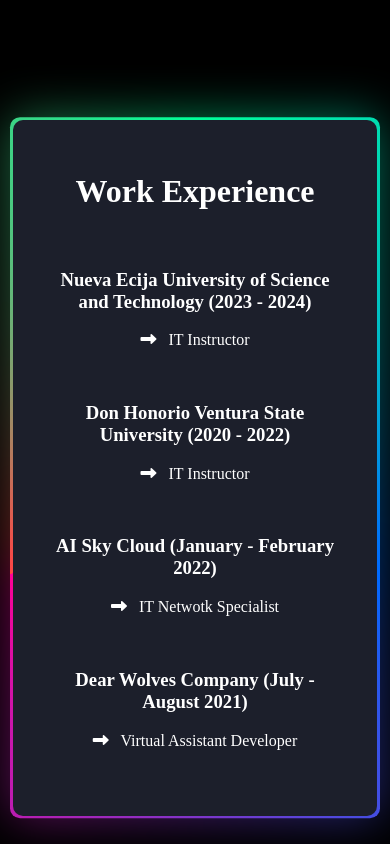
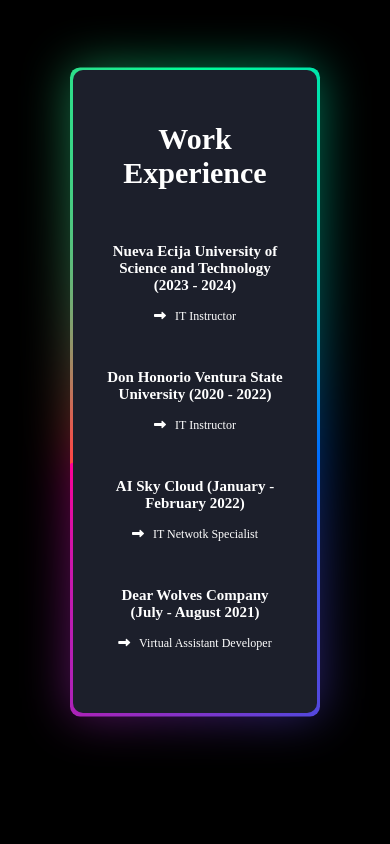
Before and after one commit to genc18/gclportfolio, a plain HTML site: page work.html in a window 390 px wide. Drawn offline with Linux system fonts and the light colour scheme.

Commit message:
Update work.css

```diff
--- a/work.css
+++ b/work.css
@@ -7,7 +7,7 @@
     border-radius: 10px;
     position: relative;
     color: white;
-    margin-top: 120px;
+    margin-top: 70px;
 }
 @property --angle{
     syntax: "<angle>";
@@ -43,3 +43,17 @@
 body {
     background-color: black;
 }
+@media only screen and (max-width: 600px){
+    .work {
+        width: 180px;
+    }
+    .work h1 {
+       font-size: 30px;
+    }
+    .work h3 {
+        font-size: 15px;
+    }
+    .work p {
+        font-size: 12px;
+    }
+}
```
